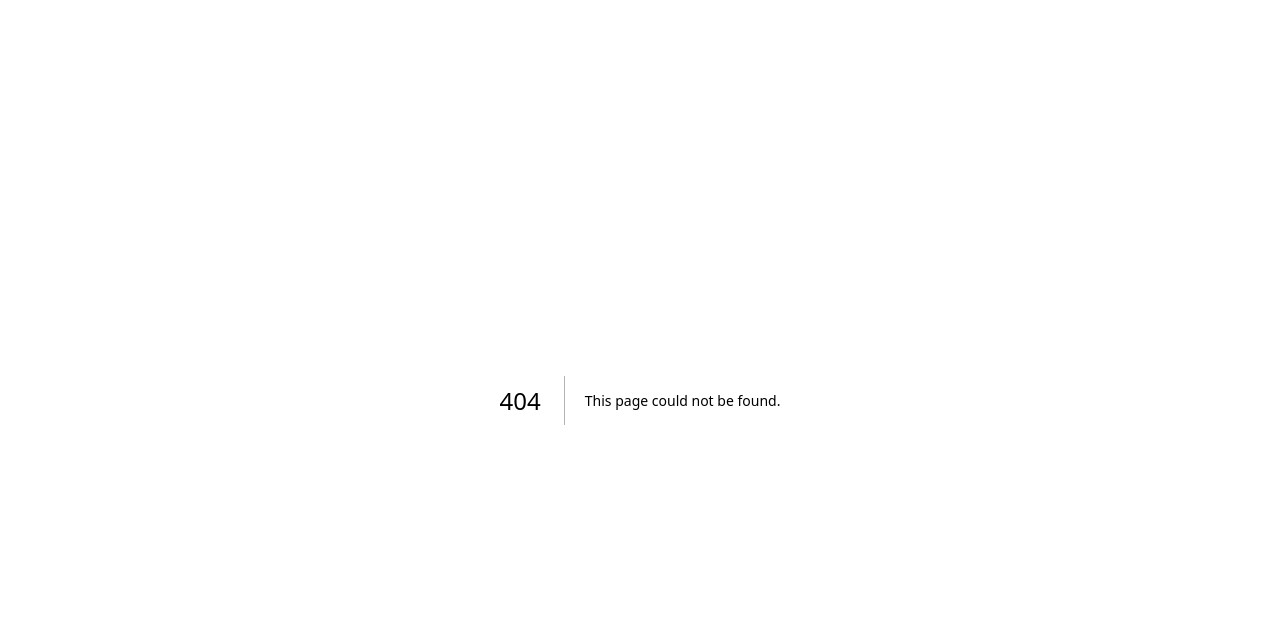
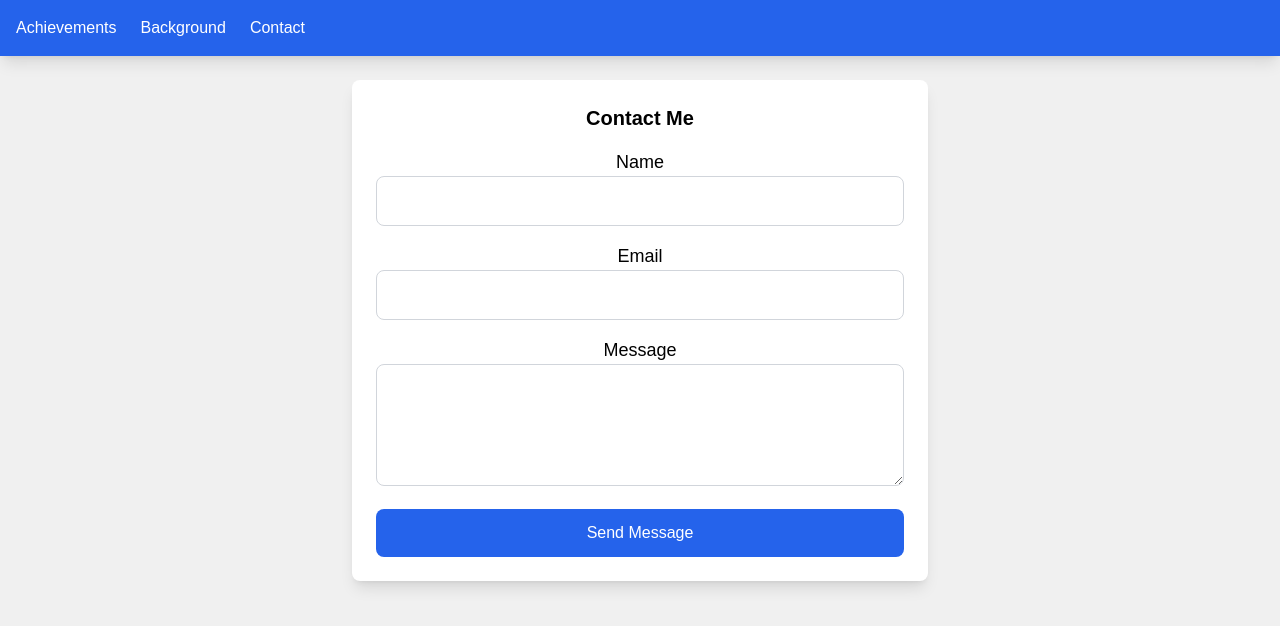
Before and after one commit to jenineKyle/jenine-portfolio, a Next.js app: page /portfolio/contact in a window 1280 px wide. Before the commit this address had no page. Shown: the top 626 px of the page. Built offline with nearby package versions, Linux system fonts and the light colour scheme.

Commit message:
added contact

```diff
--- /dev/null
+++ b/components/ContactForm.tsx
@@ -0,0 +1,101 @@
+import { useState } from "react";
+
+const ContactForm = () => {
+    const [formData, setFormData] = useState({
+        name: "",
+        email: "",
+        message: "",
+    });
+    const [isSubmitting, setIsSubmitting] = useState(false);
+    const [isSubmitted, setIsSubmitted] = useState(false);
+
+    const handleChange = (e: React.ChangeEvent<HTMLInputElement | HTMLTextAreaElement>) => {
+        const { name, value } = e.target;
+        setFormData((prev) => ({
+            ...prev,
+            [name]: value,
+        }));
+    };
+
+    const handleSubmit = async (e: React.FormEvent) => {
+        e.preventDefault();
+        setIsSubmitting(true);
+
+        const response = await fetch("https://formspree.io/f/mpwqrodw", {
+            method: "POST",
+            headers: {
+                "Content-Type": "application/json",
+            },
+            body: JSON.stringify({
+                name: formData.name,
+                email: formData.email,
+                message: formData.message,
+            }),
+        });
+
+        if (response.ok) {
+            setIsSubmitted(true);
+            setFormData({ name: "", email: "", message: "" });
+        } else {
+            console.error("Form submission error:", response.statusText);
+        }
+
+        setIsSubmitting(false);
+    };
+
+    return (
+        <form onSubmit={handleSubmit} className="max-w-xl mx-auto p-6 bg-white shadow-lg rounded-lg">
+            <h2 className="text-xl font-bold mb-4">Contact Me</h2>
+            {isSubmitted && <p className="text-green-500 mb-4">Thank you for your message!</p>}
+
+            <div className="mb-4">
+                <label htmlFor="name" className="block text-lg">Name</label>
+                <input
+                    type="text"
+                    id="name"
+                    name="name"
+                    value={formData.name}
+                    onChange={handleChange}
+                    className="w-full p-3 border border-gray-300 rounded-lg"
+                    required
+                />
+            </div>
+
+            <div className="mb-4">
+                <label htmlFor="email" className="block text-lg">Email</label>
+                <input
+                    type="email"
+                    id="email"
+                    name="email"
+                    value={formData.email}
+                    onChange={handleChange}
+                    className="w-full p-3 border border-gray-300 rounded-lg"
+                    required
+                />
+            </div>
+
+            <div className="mb-4">
+                <label htmlFor="message" className="block text-lg">Message</label>
+                <textarea
+                    id="message"
+                    name="message"
+                    value={formData.message}
+                    onChange={handleChange}
+                    className="w-full p-3 border border-gray-300 rounded-lg"
+                    rows={4}
+                    required
+                />
+            </div>
+
+            <button
+                type="submit"
+                disabled={isSubmitting}
+                className="w-full bg-blue-600 text-white py-3 rounded-lg hover:bg-blue-700 disabled:opacity-50"
+            >
+                {isSubmitting ? "Sending..." : "Send Message"}
+            </button>
+        </form>
+    );
+};
+
+export default ContactForm;
--- a/components/NavBar.tsx
+++ b/components/NavBar.tsx
@@ -8,13 +8,11 @@ const Navbar = () => {
     return (
         <nav className="bg-blue-600 p-4 shadow-lg">
             <div className="container mx-auto flex justify-between items-center">
-
                 {/* Desktop Navigation */}
                 <div className="hidden md:flex space-x-6">
-                    <Link href="/portfolio/" className="text-white hover:underline">About Me</Link>
-                    <Link href="/portfolio/about" className="text-white hover:underline">Achievements</Link>
-                    <Link href="/portfolio/feedback" className="text-white hover:underline">Background</Link>
-                    <Link href="/portfolio/school" className="text-white hover:underline">Contact</Link>
+                    <Link href="/about" className="text-white hover:underline">Achievements</Link>
+                    <Link href="/feedback" className="text-white hover:underline">Background</Link>
+                    <Link href="/contact" className="text-white hover:underline">Contact</Link>
                 </div>
 
                 {/* Mobile Menu Button */}
@@ -29,10 +27,9 @@ const Navbar = () => {
             {/* Mobile Navigation */}
             {isOpen && (
                 <div className="md:hidden mt-4 bg-blue-700 rounded-lg shadow-lg p-4 space-y-4">
-                    <Link href="/" className="block text-white hover:underline">About Me</Link>
                     <Link href="/about" className="block text-white hover:underline">Achievements</Link>
                     <Link href="/feedback" className="block text-white hover:underline">Background</Link>
-                    <Link href="/school" className="block text-white hover:underline">Contact</Link>
+                    <Link href="/contact" className="block text-white hover:underline">Contact</Link>
                 </div>
             )}
         </nav>
--- a/globals.css
+++ /dev/null
@@ -1,3 +0,0 @@
-@tailwind base;
-@tailwind components;
-@tailwind utilities;
--- a/package.json
+++ b/package.json
@@ -10,7 +10,7 @@
     "lint": "next lint",
     "export": "next build && next export",
     "predeploy": "npm run build",
-    "deploy": "gh-pages -d build"
+    "deploy": "gh-pages -d out"
   },
   "dependencies": {
     "lucide-react": "^0.474.0",
--- /dev/null
+++ b/pages/contact.tsx
@@ -0,0 +1,13 @@
+import Navbar from "../components/NavBar";
+import ContactForm from "../components/ContactForm";
+
+export default function Contact() {
+    return (
+        <div>
+            <Navbar />
+            <section className="p-6 text-center">
+                <ContactForm />
+            </section>
+        </div>
+    );
+}
--- a/pages/index.tsx
+++ b/pages/index.tsx
@@ -16,7 +16,6 @@ export default function Home() {
                 My sonography program consists of 12 months of theory and scan lab training, followed by an 8-month practicum rotation, where I will refine my technical skills and bedside manner in a clinical setting. I am in good standing with CNIH and a proud student member of Sonography Canada, ARDMS, and OARMS, staying engaged with the latest advancements in the field.
 
                 With a strong foundation in both technical expertise and compassionate care, I am excited to contribute to the healthcare industry, helping to provide accurate diagnoses and make a meaningful difference in patients' lives.
-
 </p>
             </section>
         </div>
--- a/pages/school.tsx
+++ /dev/null
@@ -1,17 +0,0 @@
-import Navbar from "../components/NavBar";
-
-export default function school() {
-    return (
-        <div>
-            <Navbar />
-            <section className="p-6 text-center">
-                <h1 className="text-2xl font-bold">My Achievements</h1>
-                <ul className="mt-4 space-y-2">
-                    <li>✅ Certified Sonographer - ARDMS</li>
-                    <li>🏆 Best Ultrasound Tech Award 2023</li>
-                    <li>📜 5+ Years of Experience in Medical Imaging</li>
-                </ul>
-            </section>
-        </div>
-    );
-}
--- /dev/null
+++ b/styles/globals.css
@@ -0,0 +1,16 @@
+/* globals.css */
+
+/* Import Tailwind's base styles */
+@tailwind base;
+
+/* Import Tailwind's component styles */
+@tailwind components;
+
+/* Import Tailwind's utility classes */
+@tailwind utilities;
+
+/* Additional global styles (optional) */
+body {
+  font-family: Arial, sans-serif;
+  background-color: #f0f0f0;
+}
--- a/tailwind.config.js
+++ b/tailwind.config.js
@@ -3,7 +3,6 @@ module.exports = {
   content: [
     "./pages/**/*.{js,ts,jsx,tsx}",
     "./components/**/*.{js,ts,jsx,tsx}",
-    "./app/**/*.{js,ts,jsx,tsx}",
   ],
   theme: {
     extend: {},
```
Also changed, not shown: pages/_app.tsx (+4 -3 lines).
